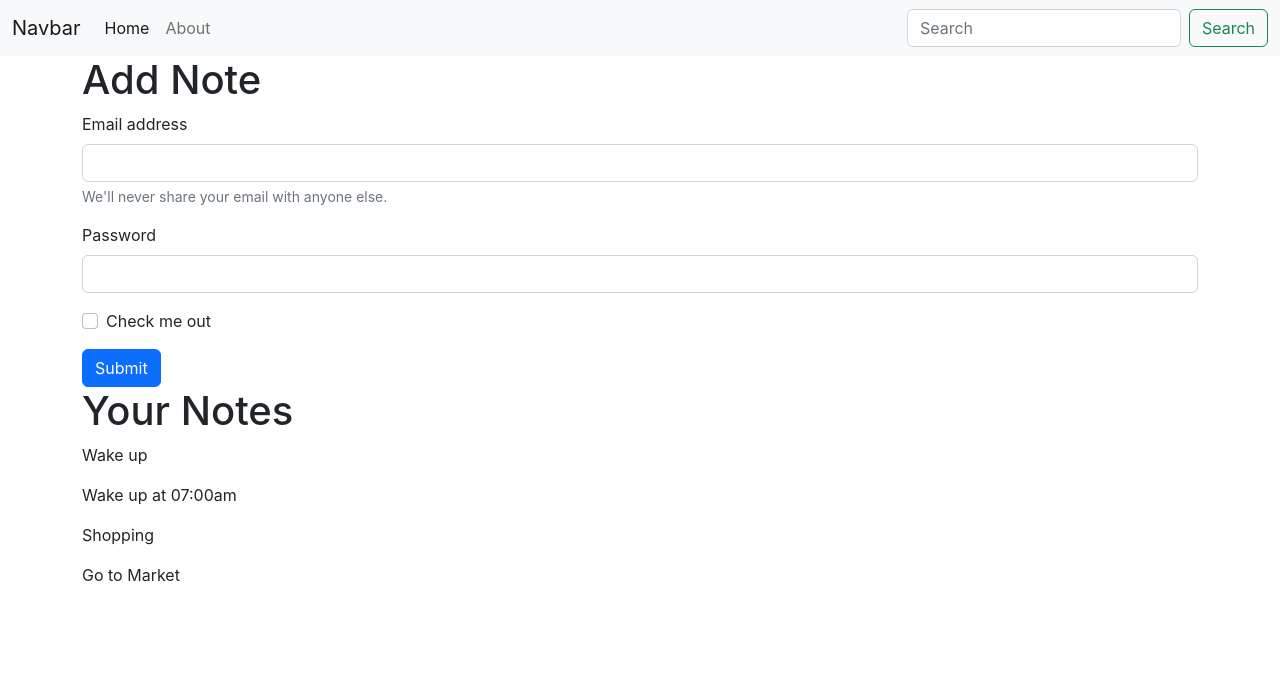
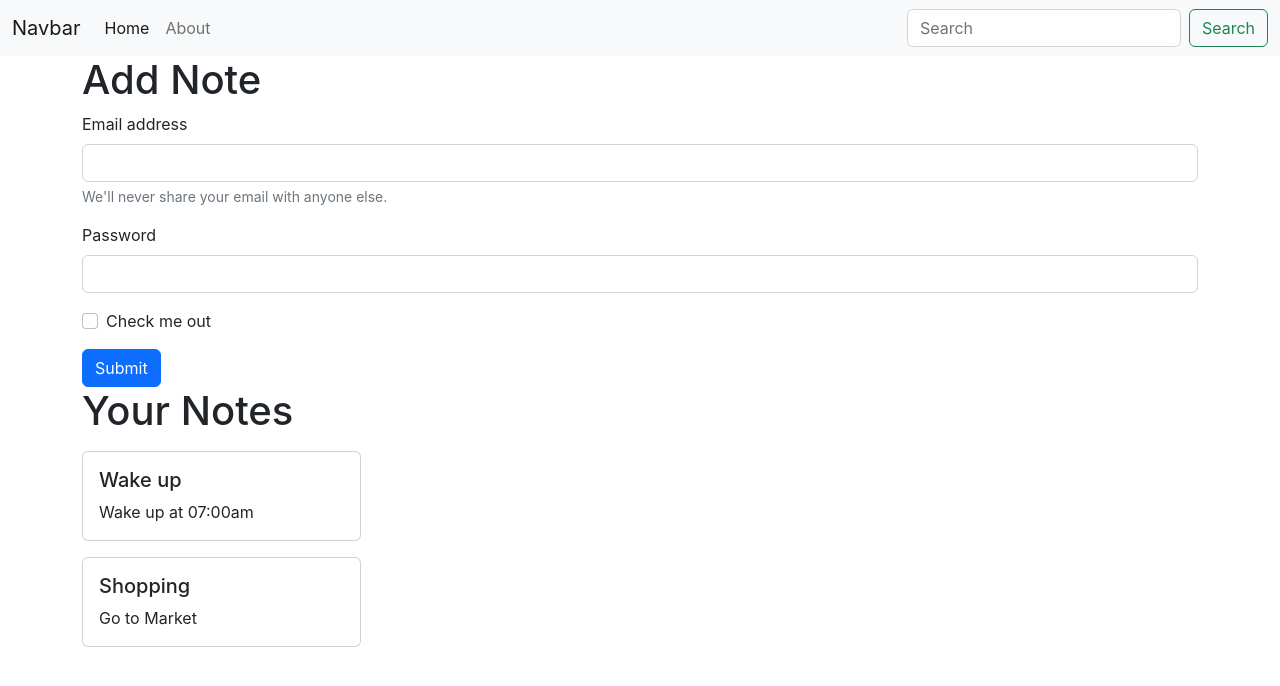
Before and after one commit to gak92/my-notebook, a React (Create React App) app: page / in a window 1280 px wide. Shown: the top 686 px of the page. Built offline with nearby package versions, Linux system fonts and the light colour scheme.

Commit message:
Add NoteItem components

```diff
--- a/src/components/Home.js
+++ b/src/components/Home.js
@@ -1,42 +1,52 @@
-import React, {useContext} from 'react';
-import noteContext from '../context/notes/NoteContext';
+import React from 'react';
+import Notes from './Notes';
 
 const Home = () => {
-  const context = useContext(noteContext);
-  const { notes, setNotes } = context;
-
   return (
     <div>
       <h1>Add Note</h1>
       <form>
         <div className="mb-3">
-    <label for="exampleInputEmail1" className="form-label">Email address</label>
-    <input type="email" className="form-control" id="exampleInputEmail1" aria-describedby="emailHelp" />
-    <div id="emailHelp" className="form-text">We'll never share your email with anyone else.</div>
+          <label for="exampleInputEmail1" className="form-label">
+            Email address
+          </label>
+          <input
+            type="email"
+            className="form-control"
+            id="exampleInputEmail1"
+            aria-describedby="emailHelp"
+          />
+          <div id="emailHelp" className="form-text">
+            We'll never share your email with anyone else.
+          </div>
         </div>
         <div className="mb-3">
-    <label for="exampleInputPassword1" className="form-label">Password</label>
-    <input type="password" className="form-control" id="exampleInputPassword1" />
+          <label for="exampleInputPassword1" className="form-label">
+            Password
+          </label>
+          <input
+            type="password"
+            className="form-control"
+            id="exampleInputPassword1"
+          />
         </div>
         <div className="mb-3 form-check">
-    <input type="checkbox" className="form-check-input" id="exampleCheck1" />
-    <label className="form-check-label" for="exampleCheck1">Check me out</label>
+          <input
+            type="checkbox"
+            className="form-check-input"
+            id="exampleCheck1"
+          />
+          <label className="form-check-label" for="exampleCheck1">
+            Check me out
+          </label>
         </div>
-  <button type="submit" className="btn btn-primary">Submit</button>
+        <button type="submit" className="btn btn-primary">
+          Submit
+        </button>
       </form>
-      <h1>Your Notes</h1>
-      <div>
-        {notes.map((note) => {
-          return (
-            <div>
-              <p>{note.title}</p>
-              <p>{note.description}</p>
+      <Notes />
     </div>
-          )
-        })}
-      </div>
-    </div>
-  )
-}
+  );
+};
 
-export default Home
+export default Home;
--- /dev/null
+++ b/src/components/NoteItem.js
@@ -0,0 +1,18 @@
+import React from 'react';
+
+const NoteItem = (props) => {
+  const { note } = props;
+
+  return (
+    <div className='col-md-3'>
+      <div class="card my-3">
+        <div class="card-body">
+          <h5 class="card-title">{note.title}</h5>
+          <p class="card-text">{note.description}</p>
+        </div>
+      </div>
+    </div>
+  );
+};
+
+export default NoteItem;
--- /dev/null
+++ b/src/components/Notes.js
@@ -0,0 +1,21 @@
+import React, { useContext } from 'react';
+import noteContext from '../context/notes/NoteContext';
+import NoteItem from './NoteItem';
+
+const Notes = () => {
+  const context = useContext(noteContext);
+  const { notes, setNotes } = context;
+
+  return (
+    <div>
+      <h1>Your Notes</h1>
+        {notes.map((note) => {
+          return (
+            <NoteItem note={note}/>
+          );
+        })}
+    </div>
+  );
+};
+
+export default Notes;
```
Lines whose indentation alone changed are shown as unchanged.
